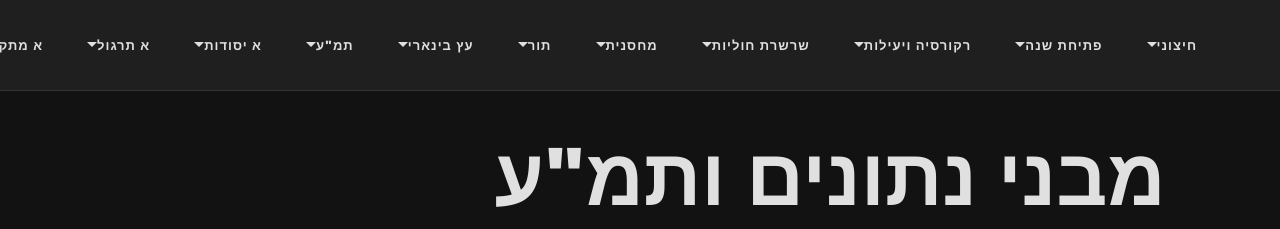
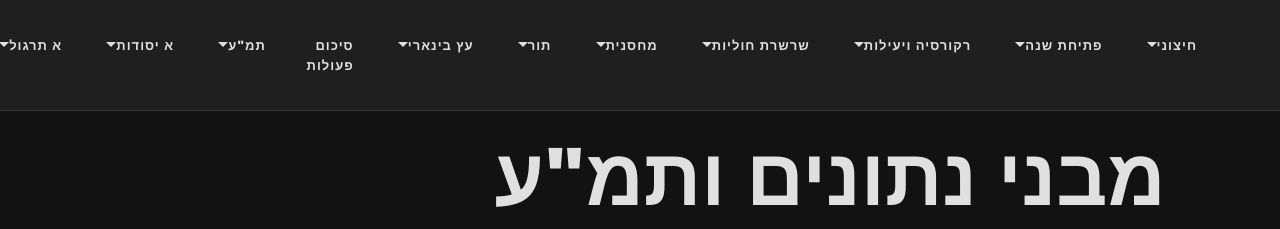
Before and after one commit to 3strategy/BeautifulMivney, a Jekyll site: the page built from index.html, in a window 1280 px wide. Shown: the top 229 px of the page. Built offline with Jekyll 4.4.1, drawn with Linux system fonts in a browser that asks for light colours; formulas are drawn with MathJax 3; the list of posts is cut into pages by our own code; comment, search, counter and statistics services are not loaded.

Commit message:
added link to בחינה מותאמת

```diff
--- a/_config.yml
+++ b/_config.yml
@@ -41,6 +41,7 @@
     - מחוון פרוייקט: "https://meyda.education.gov.il/files/CSIT/smartphonesProject-5.pdf"
     - חוקי מענה - הקלות שאגת הארי: "https://meyda.education.gov.il/files/portal_talmidim/maane_2026/computer_2026.pdf"
     - מיקוד תשפ"ו: "https://meyda.education.gov.il/files/portal_talmidim/mikud/2026/computers.pdf"
+    - שאלון מותאם: "https://meyda.education.gov.il/files/CSIT/AdaptedExams-31-07-22.pdf"
 
   פתיחת שנה:
     - 0. פתיחת שנה: "/mivney/0minhalot/0YearOpening"
@@ -91,6 +92,8 @@
     - 6.3 האוניברסיטה העברית: "/mivney/6binnode/chap10-Tree-CSharp.pdf"
     - 6.4 מצגת קמפוס: "https://lomdot.education.gov.il/Qualitest/CS06-trees/index.html"
   #  - תרגול: "/mivney/6binnode/Links"
+
+  סיכום פעולות:
 
 
   תמ"ע:
```
